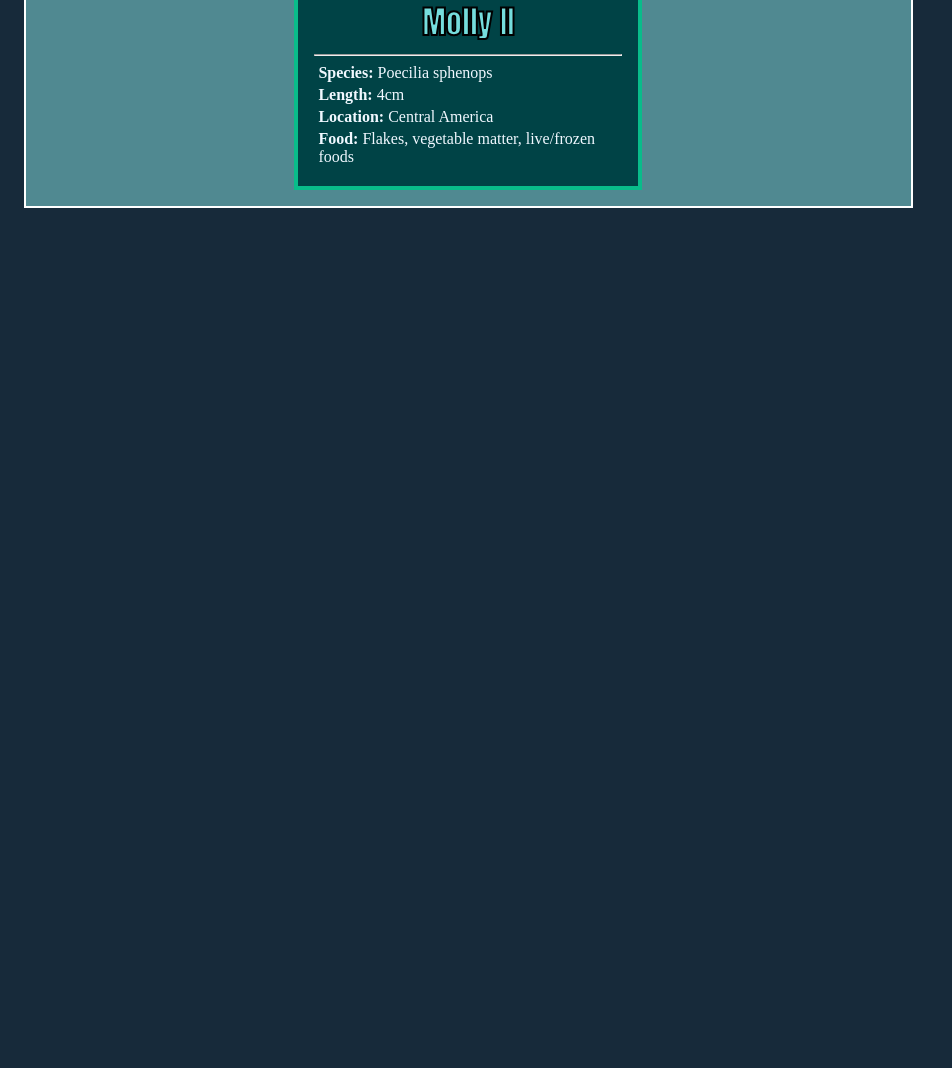
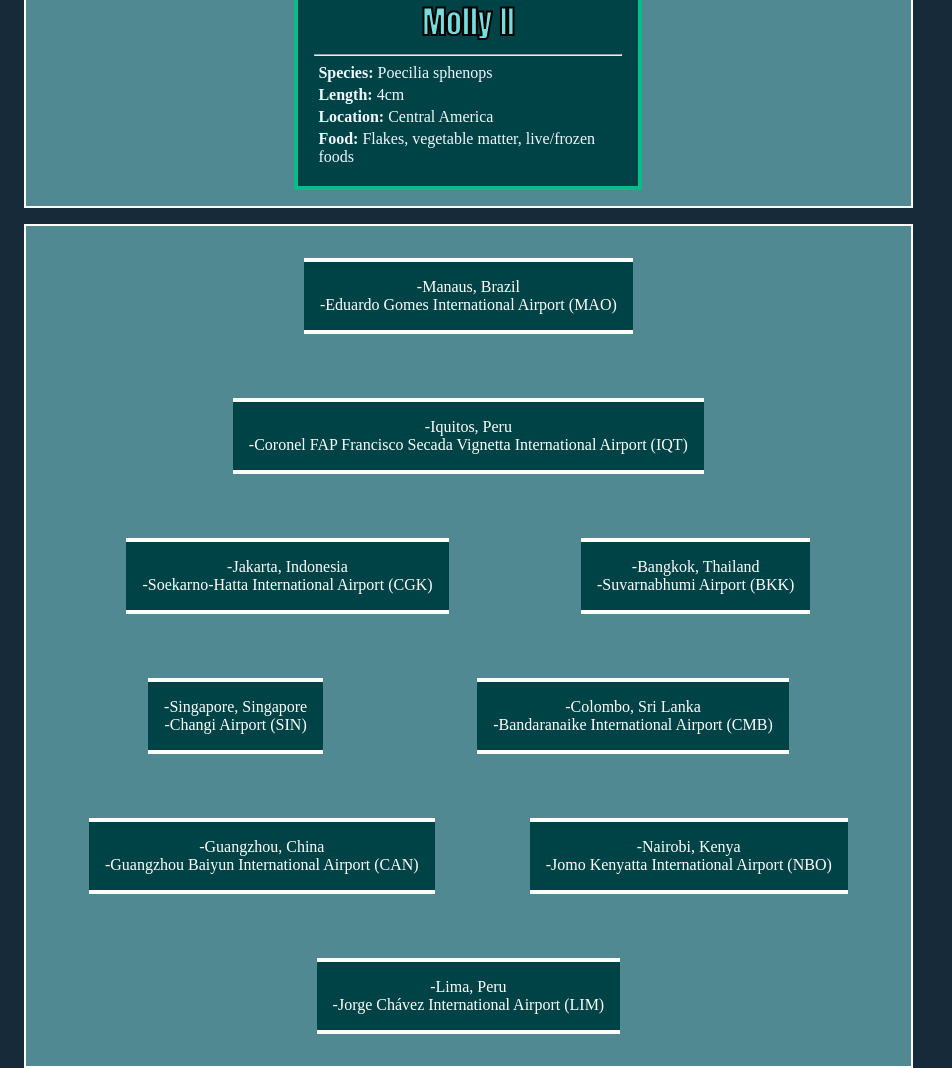
Before and after one commit to Nathan-Chevalier/martins-aquarium, a plain HTML site: page index.html in a window 1280 px wide. Shown: the part 2878-3946 px from the top of the page, without its empty margins (0-952 px from the left). Before the commit the page ends 3102 px from the top, so only its background shows below. Drawn offline with Linux system fonts and the light colour scheme.

Commit message:
Finalized location output, MVP achieved

```diff
--- a/index.html
+++ b/index.html
@@ -17,5 +17,6 @@
         <main id="tipsOutput"></main>
       </div>
     </main>
+    <main id="locOutput"></main>
   </body>
 </html>
--- a/scripts/fish/database.js
+++ b/scripts/fish/database.js
@@ -156,3 +156,7 @@ export const getFish = () => {
 export const getTips = () => {
   return database.tips.map((tips) => ({ ...tips }));
 };
+
+export const getLoc = () => {
+  return database.locations.map((locations) => ({ ...locations }));
+};
--- /dev/null
+++ b/scripts/locations/locList.js
@@ -0,0 +1,11 @@
+import { getLoc } from "../fish/database.js";
+
+export const locList = () => {
+  const locations = getLoc();
+  let htmlString = `<article class ="locList">`;
+  for (const location of locations) {
+    htmlString += `<div class="locList__loc">-${location.location}<br>-${location.airport}</div>`;
+  }
+  htmlString += `</article>`;
+  return htmlString;
+};
--- a/scripts/main.js
+++ b/scripts/main.js
@@ -7,12 +7,16 @@ import {
 
 import { tipsList } from "./tips/tipsList.js";
 
+import { locList } from "./locations/locList.js";
+
 const holyFishHTML = document.querySelector("#holyOutput");
 const soldierFishHTML = document.querySelector("#soldierOutput");
 const unworthyFishHTML = document.querySelector("#unworthyOutput");
 const tipsHTML = document.querySelector("#tipsOutput");
+const locHTML = document.querySelector("#locOutput");
 
 holyFishHTML.innerHTML = holyFishList();
 soldierFishHTML.innerHTML = soldierFishList();
 unworthyFishHTML.innerHTML = unworthyFishList();
 tipsHTML.innerHTML = tipsList();
+locHTML.innerHTML = locList();
--- a/styles/main.css
+++ b/styles/main.css
@@ -76,3 +76,23 @@ header {
   color: white;
   text-align: center;
 }
+
+.locList {
+  display: flex;
+  flex-wrap: wrap;
+  justify-content: space-evenly;
+  width: 70%;
+  border: 2px solid rgb(255, 255, 255);
+  margin: 1em;
+  background-color: #508991;
+}
+
+.locList__loc {
+  margin: 2em;
+  padding: 1em;
+  border-top: 4px solid white;
+  border-bottom: 4px solid white;
+  background-color: #004346;
+  color: white;
+  text-align: center;
+}
```
